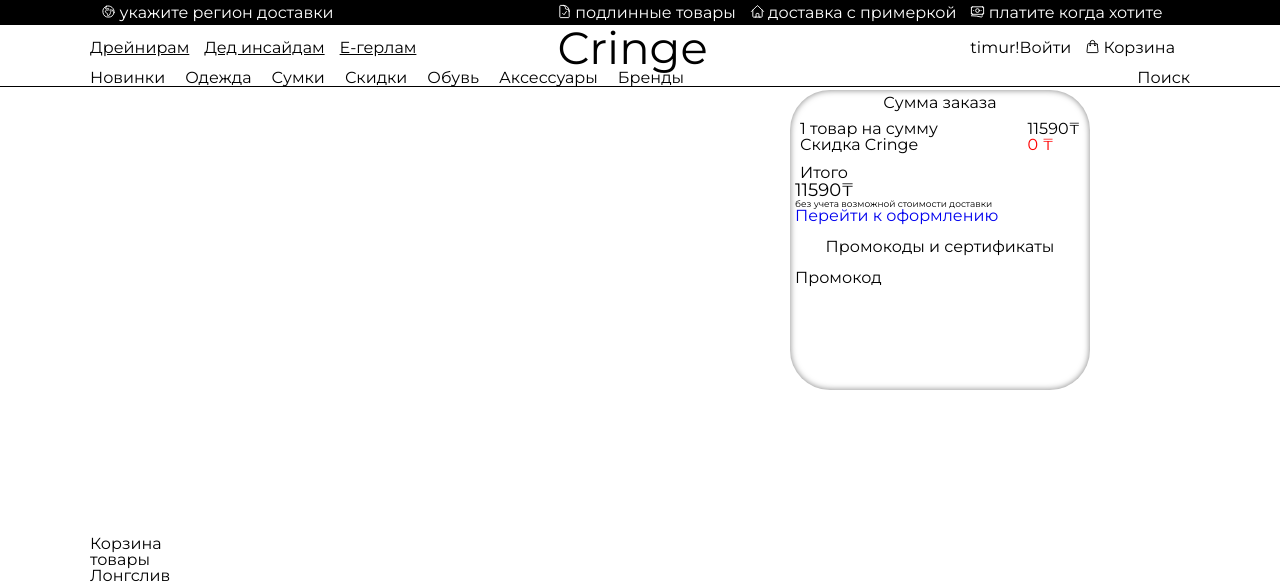
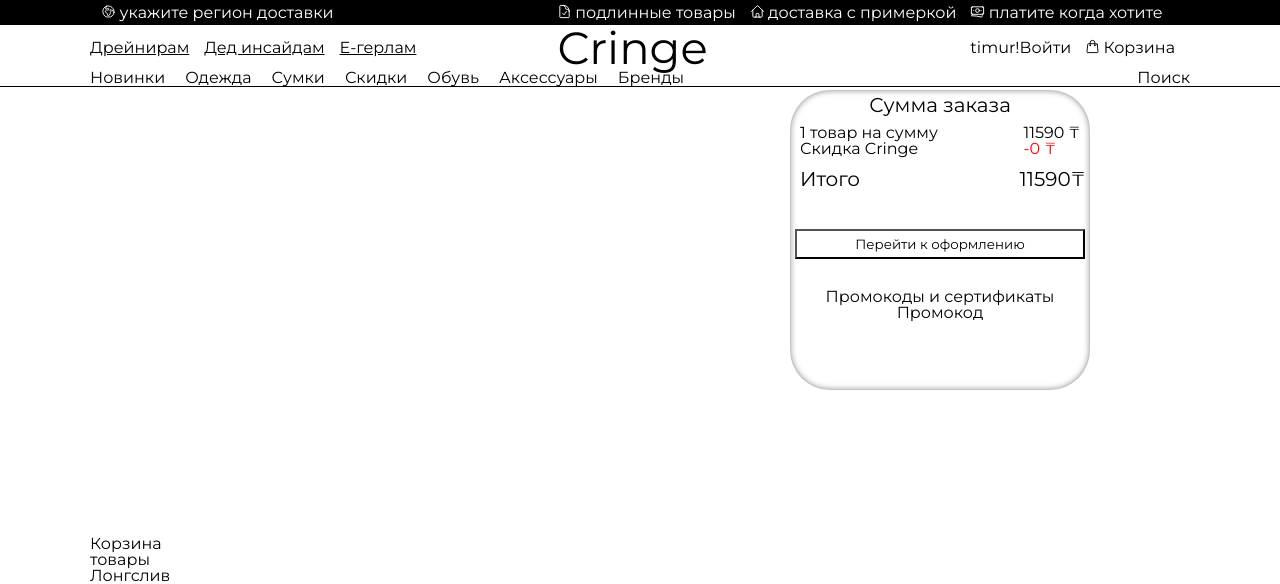
Before and after one commit to DrainShop/drain-shop, a Django app: page /order/ in a window 1280 px wide. Shown: the top 584 px of the page. Run offline with Django 4.2, Linux system fonts and the light colour scheme; a user stored in the database is signed in; data comes from the database, SQL or seed files in the repository; some libraries are stand-ins or nearby versions.

Commit message:
add order

```diff
--- a/DrainShop/main/static/css/style.css
+++ b/DrainShop/main/static/css/style.css
@@ -260,7 +260,6 @@ h5{
   display: flex;
   justify-content:space-between;
   align-items: start;
-  display: flex;
   flex: 0 0 auto;
 
 }
@@ -330,6 +329,9 @@ h5{
   align-items: center;
   height: 30px;
   margin-top: 40px;
+
+
+
 }
 
 
@@ -706,7 +708,8 @@ margin-bottom: -6px;
   justify-content: center;
 }
 .promo{
-  margin: 15px;
+  margin-top: 15px;
+  margin: 30px;
   text-align: center;
 }
 .item-main{
@@ -747,3 +750,14 @@ margin-bottom: -6px;
   text-align: center;
   width: 300px;
 }
+.section-header{
+  font-size: 30px ;
+  font-weight: 500;
+}
+.border-items{
+
+  border: 3 px solid black;
+  border-radius: 5px;
+  width: 350px;
+  height: 180px;
+}
--- a/DrainShop/main/templates/main/base.html
+++ b/DrainShop/main/templates/main/base.html
@@ -10,8 +10,7 @@
     <link rel="stylesheet" type="text/css" href="{% static 'css/reset.css' %}">
     <link rel="preconnect" href="https://fonts.googleapis.com">
     <link rel="preconnect" href="https://fonts.gstatic.com" crossorigin>
-    <link href="https://fonts.googleapis.com/css2?family=Montserrat:ital,wght@0,200;0,400;1,600;1,900&display=swap"
-          rel="stylesheet">
+    <link href="https://fonts.googleapis.com/css2?family=Montserrat:ital,wght@0,100;0,200;0,300;0,400;0,500;0,600;0,700;0,800;0,900;1,100;1,200;1,300;1,400;1,500;1,600;1,700;1,800;1,900&display=swap" rel="stylesheet">
     <link rel="stylesheet"
           href="https://fonts.googleapis.com/css2?family=Material+Symbols+Outlined:opsz,wght,FILL,GRAD@48,400,0,0"/>
     <link href='https://unpkg.com/css.gg@2.0.0/icons/css/heart.css' rel='stylesheet'>
--- a/DrainShop/main/templates/main/order.html
+++ b/DrainShop/main/templates/main/order.html
@@ -29,24 +29,28 @@
 </div>
 </div>
 <div class="Box">
-    <h1 class="Box-text1">Сумма заказа</h1>
+    <h1 class="Box-text1" style="font-size: 20px;">Сумма заказа</h1>
     <div class="Box-Prices">
-    <div class="Box-text2">
+        <div class="Prices">
             <h1>1 товар на сумму </h1>
-        <h1>Скидка Cringe</h1>
+            <h1>Скидка Cringe </h1>
         </div>
             <div class="Prices">
-    <h1>11590₸</h1>
-    <h1 class="prices1">0 ₸</h1>
+                <h1>11590 ₸</h1>
+                <h1 class="prices1"> -0 ₸</h1>
             </div>
     </div>
         <div class="Box-text3">
-    <h1>Итого</h1>
+            <h1 style="font-size: 20px;">Итого</h1>
+            <h1 class="Prices-2"style="font-size:20px;">11590₸</h1>
         </div>
-    <h1 class="Prices-2"style="font-size:18px;">11590₸</h1>
-    <h1 class="comission" style="font-size:9px;">без учета возможной стоимости доставки </h1>
-    <h1><a href="{% url 'payment' %}" class="payment">Перейти к оформлению</a></h1>
-    <h1 class="promo">Промокоды и сертификаты</h1>
-    <h1 class="promo-1">Промокод</h1>
+            <button class="transition">
+                Перейти к оформлению
+            </button>
+            <div class="promo">
+                <h1>Промокоды и сертификаты</h1>
+                <h1>Промокод</h1>
             </div>
+</div>
+
 {% endblock %}
```
Also changed, not shown: DrainShop/main/templates/main/item.html (+14 -11 lines). Lines whose indentation alone changed are shown as unchanged.
